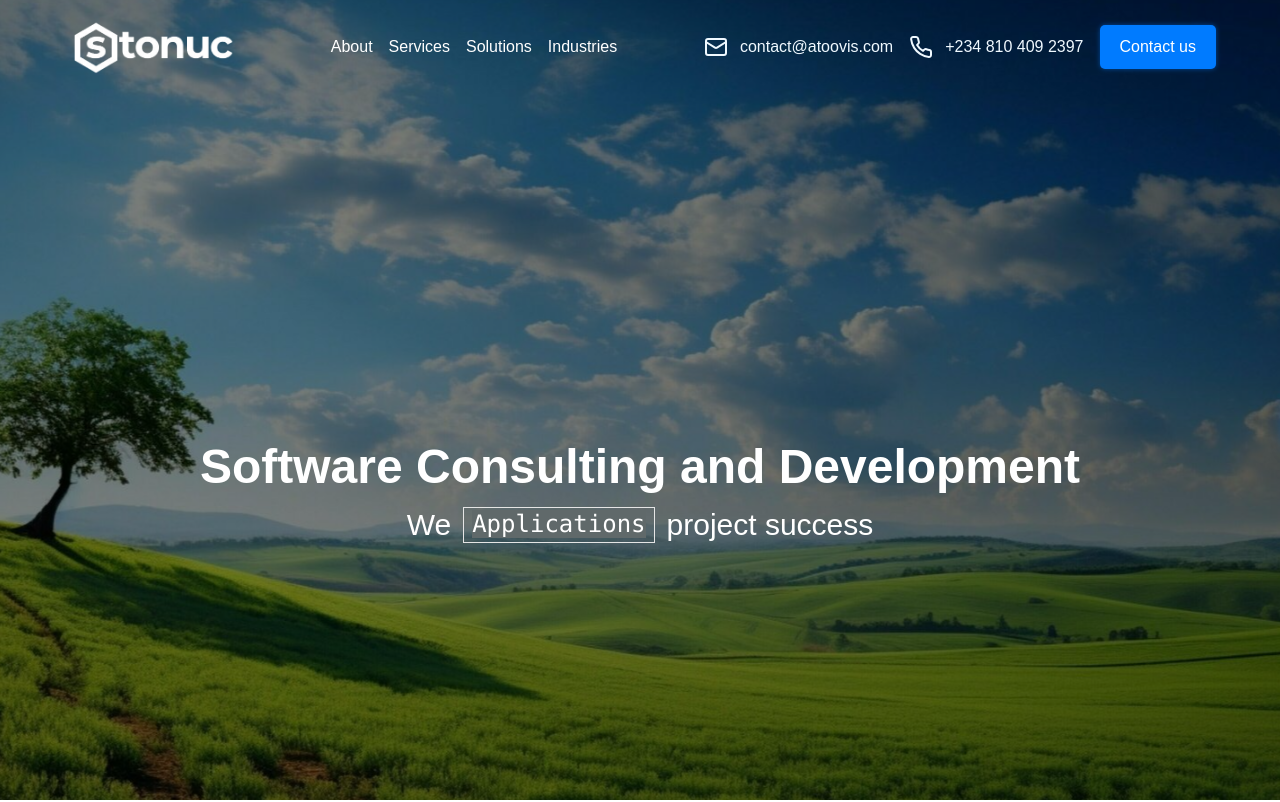
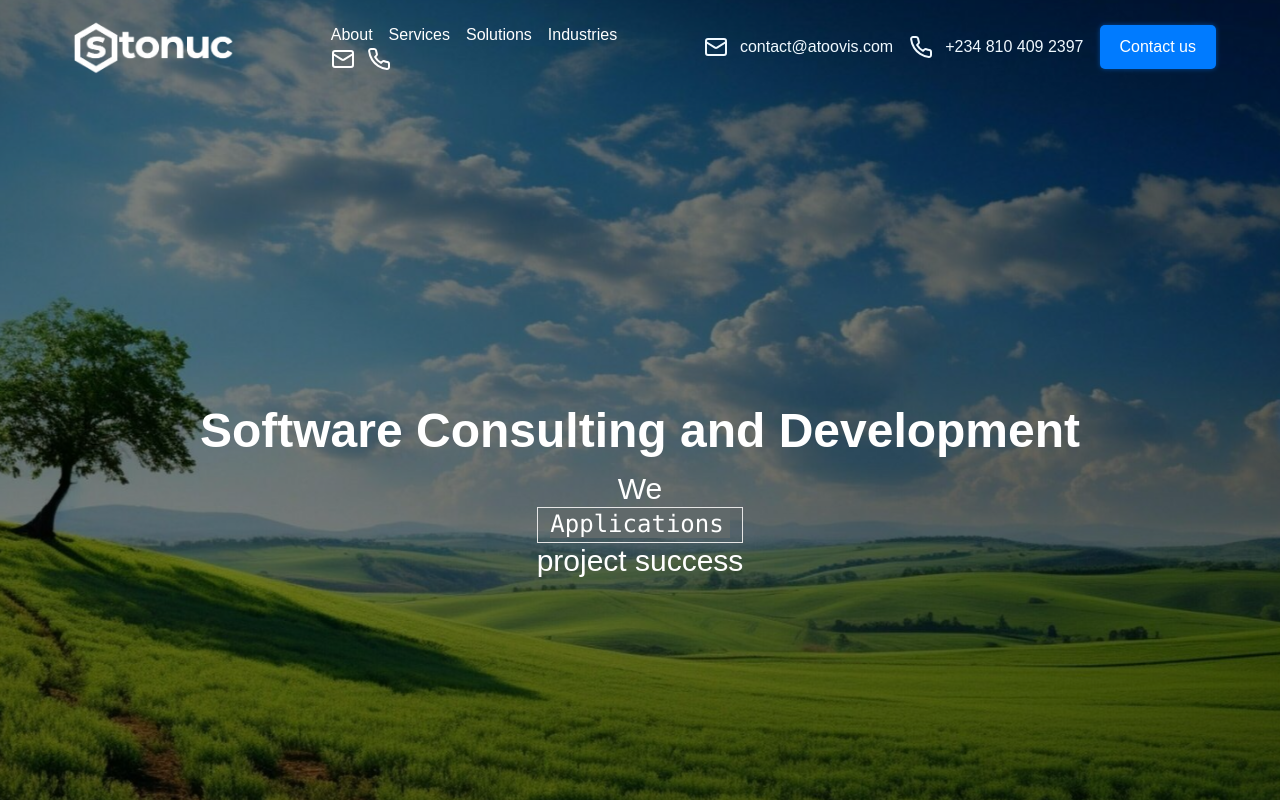
Before and after one commit to stonuc/stonuc-ng, a Next.js app: page / in a window 1280 px wide. Shown: the top 802 px of the page. Built offline with nearby package versions, Linux system fonts and the light colour scheme.

Commit message:
"Updated globals.css, LandingPage.tsx, Navbar.tsx, and WhoWeAreSection.tsx with new styles and components, added caret animation and scrolling effect to Navbar, and modified TypingText.tsx to include a caret component."

```diff
--- a/app/globals.css
+++ b/app/globals.css
@@ -110,3 +110,22 @@ body {
     box-shadow: 0 0 5px rgba(0, 123, 255, 0.5);
   }
 }
+
+
+.caret {
+  display: inline-block;
+  width: 2px;
+  height: 100%;
+  padding-top: 5px;
+  background-color: white; /* Set the color of the ball */
+  animation: blink-caret 1s infinite; /* Apply the blinking animation */
+}
+
+@keyframes blink-caret {
+  0%, 50% {
+    opacity: 1; /* Make the caret visible */
+  }
+  51%, 100% {
+    opacity: 0; /* Make the caret invisible */
+  }
+}
--- /dev/null
+++ b/components/Caret.tsx
@@ -0,0 +1,14 @@
+import clsx from 'clsx';
+import React from 'react';
+
+const Caret = ({ className }: {className?: string}) => {
+  return (
+    <span className={clsx(
+      "caret",
+      className
+    )}>
+    </span>
+  );
+};
+
+export default Caret;
--- a/components/LandingPage.tsx
+++ b/components/LandingPage.tsx
@@ -22,11 +22,11 @@ export default function LandingPage() {
 
         <main className="flex flex-col items-center justify-center h-full text-white text-center">
           <h1 className="text-4xl md:text-5xl font-bold mb-4">Software Consulting and Development</h1>
-          <div className="text-2xl md:text-3xl flex items-center gap-2 md:gap-3">
+          <div className="text-2xl md:text-3xl md:gap-3">
             <span>We </span>
-            <span className="inline-block border min-h-9 min-w-44 px-2">
+            <div className="block border min-h-9 min-w-44 px-2">
               <TypingText texts={["Documents", "Applications", "Platforms"]} />
-            </span>
+            </div>
             <span> project success</span>
           </div>
         </main>
--- a/components/Navbar.tsx
+++ b/components/Navbar.tsx
@@ -2,21 +2,36 @@
 
 import Link from "next/link";
 import Image from "next/image";
-import { useState } from "react";
+import { useEffect, useRef, useState } from "react";
 import { Mail, Phone } from "lucide-react";
 
 const Navbar = () => {
   const [isOpen, setIsOpen] = useState(false);
+  const headerRef = useRef<HTMLHeadElement |  null>(null);
+  const [isActive, setActive] =  useState(false);
+
+  useEffect(() => {
+    const handleScroll = () => {
+      const scrollTop = window.scrollY;
+      const headerHeight = headerRef?.current?.clientHeight || 0;
+      setActive(scrollTop > headerHeight);
+    };
+    window.addEventListener("scroll", handleScroll);
+    return () => window.removeEventListener("scroll", handleScroll);
+  },  []);
+
 
   const toggleMenu = () => {
     setIsOpen((prev) => !prev);
   };
 
   return (
-    <header className="flex justify-between items-center p-4 text-white md:px-8 lg:px-16">
+    <header ref={headerRef} className={`
+        flex justify-between items-center p-4 w-full text-white md:px-8 lg:px-16 ${isActive? 'bg-white fixed top-0 z-20 !text-black shadow-2xl' : ''}
+    `}>
       <div className="flex items-center">
         <Image
-          src="/stunuc1.png"
+          src={isActive ? "/stunuc0.png" : "/stunuc1.png"}
           alt="Stonuc Technologies Logo"
           width={180}
           height={40}
@@ -40,6 +55,21 @@ const Navbar = () => {
           </ul>
         </div>
         {/* Hamburger Menu for Mobile */}
+        <div className="flex">
+        <div className="flex items-center gap-3">
+          <a
+              href="mailto:contact@atoovis.com"
+              className="flex items-center  w-full gap-3"
+            >
+              <Mail />
+            </a>
+            <a
+              href="tel:+2348104092397"
+              className="flex items-start w-full  gap-3"
+            >
+              <Phone />
+            </a>
+          </div>
         <button
           className="md:hidden p-2"
           onClick={toggleMenu}
@@ -69,6 +99,7 @@ const Navbar = () => {
             )}
           </svg>
         </button>
+        </div>
         {/* Sidebar Menu for Mobile */}
         <div
           className={`fixed top-0 right-0 h-full w-64 bg-white transform transition-transform duration-300 ease-in-out ${
@@ -76,6 +107,7 @@ const Navbar = () => {
           }`}
           style={{ zIndex: 1000 }}
         >
+
           <button
             className="absolute top-4 right-4 text-black"
             onClick={toggleMenu}
@@ -95,7 +127,7 @@ const Navbar = () => {
               />
             </svg>
           </button>
-          <ul className="flex flex-col items-start p-8 space-y-4 text-black uppercase font-semibold md:text-base">
+          <ul className="flex flex-col w-full items-start p-8 space-y-4 text-black uppercase font-semibold md:text-base">
             <li>
               <Link href="#about">About</Link>
             </li>
@@ -118,9 +150,9 @@ const Navbar = () => {
               <Link href="#pricing">Pricing</Link>
             </li>
           </ul>
-          <div className="flex px-3 flex-col text-black gap-3">
+          <div className="flex px-3 flex-col mt-auto text-black gap-3">
             <a
-              href="mailto:contact@scnsoft.com"
+              href="mailto:contact@atoovis.com"
               className="flex items-center text-sky-600 w-full gap-3"
             >
               <Mail />
@@ -141,7 +173,7 @@ const Navbar = () => {
       </nav>
       <div className="hidden md:inline-flex items-center space-x-4  text-sm md:text-base">
         <a
-          href="mailto:contact@scnsoft.com"
+          href="mailto:contact@atoovis.com"
           className="flex items-center text-sky-50 w-full gap-3"
         >
           <Mail />
--- a/components/sections/WhoWeAreSection.tsx
+++ b/components/sections/WhoWeAreSection.tsx
@@ -7,7 +7,7 @@ const WhoWeAreSection = () => {
   const [ref, isInView] = useInView(0.4); // Trigger when 10% is in view
 
   const fadeIn = {
-    hidden: { opacity: 0, x: -20 },
+    hidden: { opacity: 0, x: -30 },
     visible: { opacity: 1, x: 0, transition: { duration: 0.5 } },
   };
 
--- a/components/shared/TypingText.tsx
+++ b/components/shared/TypingText.tsx
@@ -1,6 +1,7 @@
 "use client"
 import { useState, useEffect } from 'react';
 import { motion } from 'framer-motion';
+import Caret from '../Caret';
 
 type TypingTextProps = {
   texts: string[];
@@ -77,8 +78,10 @@ const TypingText: React.FC<TypingTextProps> = ({
             color: isHighlighted ? '#fff' : '#fff',
           }}
           transition={{ duration: 0.5, ease: 'easeInOut' }}
+          className=''
         >
           {displayedText}
+          {<Caret className='self-center ml-1 min-h-5' />}
         </motion.span>
       )}
     </motion.div>
```
